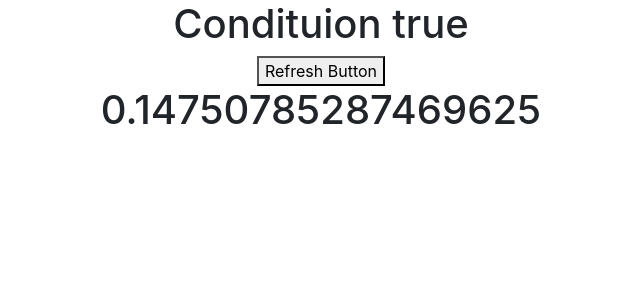
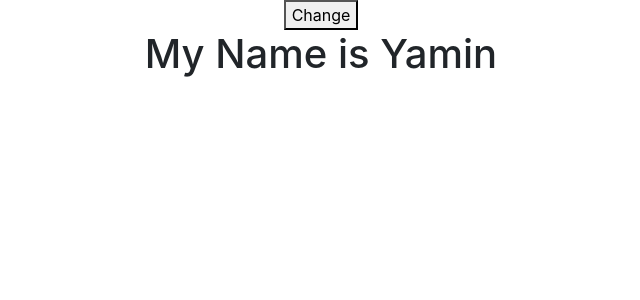
Before and after one commit to yamin27/react_practice, a React (Create React App) app: page / in a window 1280 px wide. Shown: the top 300 px of the page, without its empty margins (319-959 px from the left). Built offline with nearby package versions, Linux system fonts and the light colour scheme.

Commit message:
Render DOM Element

```diff
--- a/src/App.js
+++ b/src/App.js
@@ -7,6 +7,7 @@ import Arrow from "./component/Arrow";
 import State from "./component/state";
 import Condition from "./component/Condition";
 import Refresh from "./component/Refresh";
+import NewDemo from "./component/NewDemo";
 
 function App() {
   return (
@@ -20,9 +21,10 @@ function App() {
         {/*<Arrow/>*/}
 
         {/*<State></State>*/}
-        <Condition></Condition>
+        {/*<Condition></Condition>*/}
 
-        <Refresh></Refresh>
+        {/*<Refresh></Refresh>*/}
+        <NewDemo></NewDemo>
 
     </div>
   );
--- /dev/null
+++ b/src/component/NewDemo.js
@@ -0,0 +1,30 @@
+import React, {Component} from 'react';
+import ReactDom from 'react-dom'
+
+class NewDemo extends Component {
+
+
+
+    changeDom(){
+
+        var container = document.getElementById('myID');
+        var element = <h1>my fullname is yamin alam sarker"</h1>
+        var callback = function (){
+            alert('i am from call back')
+        }
+
+        ReactDom.hydrate(element, container, callback);
+
+    }
+
+    render() {
+        return (
+            <div>
+                <button onClick={this.changeDom}>Change</button>
+                <h1 id="myID">My Name is Yamin</h1>
+            </div>
+        );
+    }
+}
+
+export default NewDemo;
```
